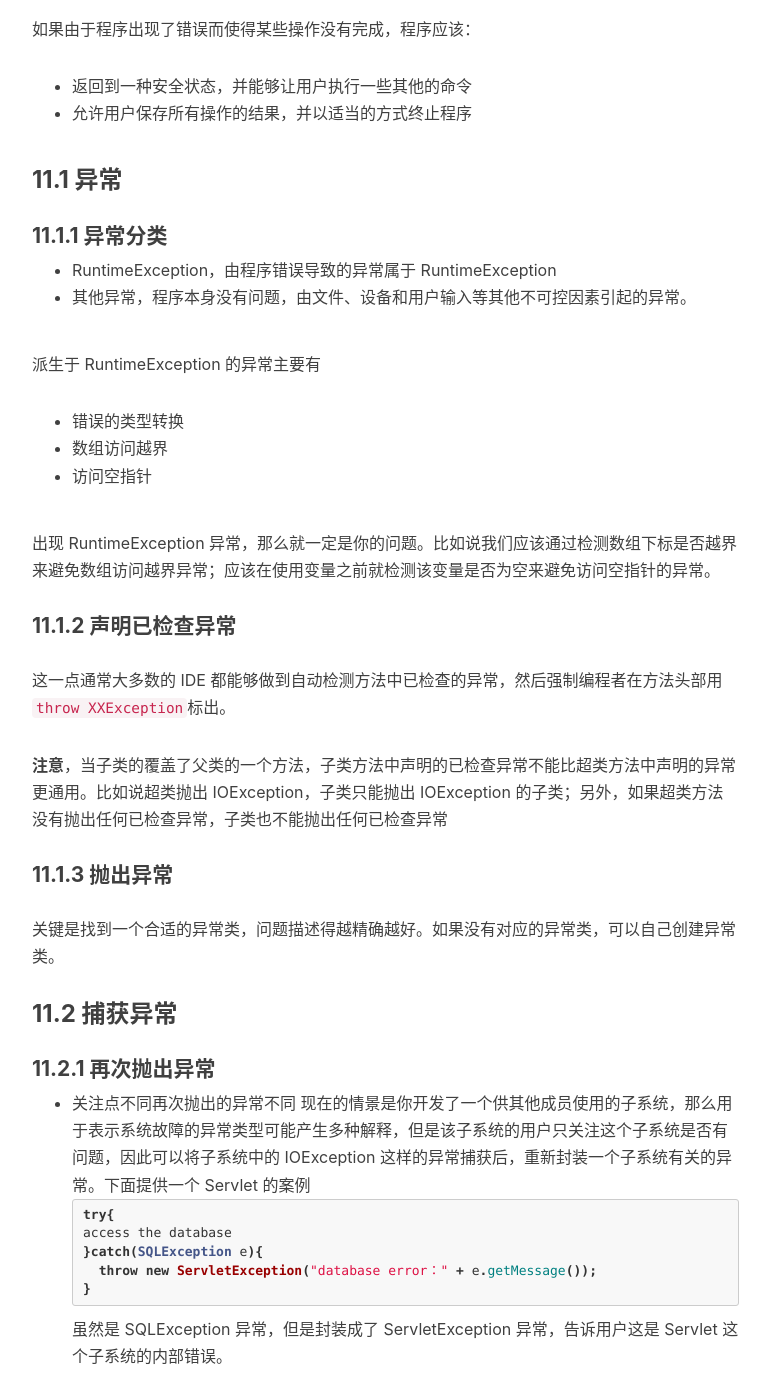
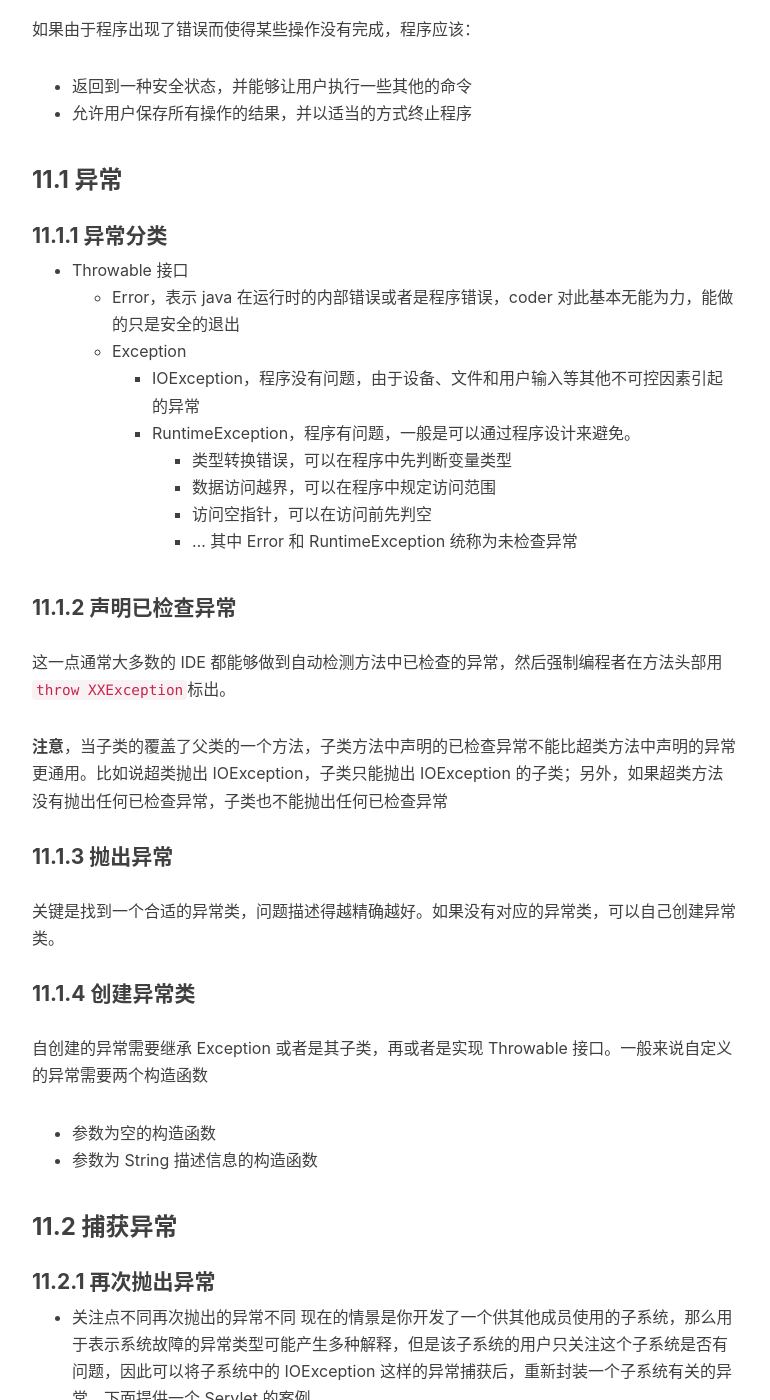
Before and after one commit to shihunyewu/shihunyewu.github.io, a Jekyll site: the page built from _posts/2018-05-30-Java-Learn-Exception-Debug.md, in a window 1280 px wide and 1400 px high, scrolled down 713 px. Shown: the whole window, without its empty margins (233-1003 px from the left). Built offline with Jekyll 4.4.1, drawn with Linux system fonts in a browser that asks for light colours; nearby versions of some CDN libraries; our own code applies the rules of GitHub Pages for plain Markdown files; comment, search, counter and statistics services are not loaded; some of the changed text lies outside the part shown.

Commit message:
第 2 次看异常

````diff
--- a/_posts/2018-05-30-Java-Learn-Exception-Debug.md
+++ b/_posts/2018-05-30-Java-Learn-Exception-Debug.md
@@ -18,24 +18,29 @@ tags:
 
 ### 11.1 异常
 #### 11.1.1 异常分类
-* RuntimeException，由程序错误导致的异常属于 RuntimeException
-* 其他异常，程序本身没有问题，由文件、设备和用户输入等其他不可控因素引起的异常。
-
-派生于 RuntimeException 的异常主要有
-* 错误的类型转换
-* 数组访问越界
-* 访问空指针
-
-出现 RuntimeException 异常，那么就一定是你的问题。比如说我们应该通过检测数组下标是否越界来避免数组访问越界异常；应该在使用变量之前就检测该变量是否为空来避免访问空指针的异常。
+- Throwable 接口
+	- Error，表示 java 在运行时的内部错误或者是程序错误，coder 对此基本无能为力，能做的只是安全的退出
+	- Exception
+		- IOException，程序没有问题，由于设备、文件和用户输入等其他不可控因素引起的异常
+		- RuntimeException，程序有问题，一般是可以通过程序设计来避免。
+			- 类型转换错误，可以在程序中先判断变量类型
+			- 数据访问越界，可以在程序中规定访问范围
+			- 访问空指针，可以在访问前先判空
+			- ...
+其中 Error 和 RuntimeException 统称为未检查异常
 
 #### 11.1.2 声明已检查异常
 这一点通常大多数的 IDE 都能够做到自动检测方法中已检查的异常，然后强制编程者在方法头部用```throw XXException```标出。
-
 
 **注意**，当子类的覆盖了父类的一个方法，子类方法中声明的已检查异常不能比超类方法中声明的异常更通用。比如说超类抛出 IOException，子类只能抛出 IOException 的子类；另外，如果超类方法没有抛出任何已检查异常，子类也不能抛出任何已检查异常
 
 #### 11.1.3 抛出异常
 关键是找到一个合适的异常类，问题描述得越精确越好。如果没有对应的异常类，可以自己创建异常类。
+
+#### 11.1.4 创建异常类
+自创建的异常需要继承 Exception 或者是其子类，再或者是实现 Throwable 接口。一般来说自定义的异常需要两个构造函数
+- 参数为空的构造函数
+- 参数为 String 描述信息的构造函数
 
 ### 11.2 捕获异常
 #### 11.2.1 再次抛出异常
@@ -85,3 +90,38 @@ try 子句执行完成后，会自动调用 res.close();这样不必再单独写
 在调试的时候可以使用
 
 ### 11.3 使用异常机制的技巧
+1. 尽量提前检测，防止异常发生。在无法检测异常的地方，才使用捕获异常
+2. 不要过分细化每个异常，可以将可能发生异常的代码放在同一个 try 中，然后使用多个 catch 语句来捕获异常
+3. 利用异常结构，抛出更加有意义的异常，可以将异常封装成自己的异常
+4. 如果异常几乎不会发生，那么可以不抛出异常，并不对异常做处理。
+5. 检测错误的时候，尽量抛出异常，尽量不返回一个异常值
+6. 需要传递异常的时候就传递异常，有时候需要让更高层的用户知道异常
+
+### 11.4 使用断言
+断言主要用于测试阶段，在运行程序的时候可以通过参数来选择使用断言还是不使用。默认情况下断言是被禁用的，可以通过 `-ea` 选项开启，如下
+```java
+java -ea MyApp
+```
+##### 何时使用断言？
+断言表示的是一种不可以恢复的异常，主要在测试阶段来测试参数或者是变量是否会出现非法的取值。开发者大多数使用断言来进行自我检查。
+
+### 11.5 使用日志
+日志相比于 `println()` 的好处：
+- 日志分级别，可以打印不同级别的信息
+- 日志可以过滤信息
+- 日志可以选择不打印到屏幕，不输出到文件
+- 日志可以选择不同的输出格式到文件
+- 日志一般有配置文件对其进行格式化
+
+### 11.6 调试技巧
+- 打印变量值
+- 每个类中添加一个可以独立运行的 main 函数，用 main 函数来对类的功能进行单元测试
+- 可以使用一些测试框架，比如 junit
+- 日志代理
+- 利用 Throwable 的 printStackTrace 打印堆栈信息
+- 将错误信息使用 System.err 打印到屏幕，也可以将其重定向到文件
+- 使用 -verbose 参数启动虚拟机观察类加载过程
+- 使用虚拟机提供的调试工具，比如
+	- jconsole，图形化界面，展示虚拟机运行期间的情况
+	- jmap，堆的转储，显示了堆中的每个对象。
+- 使用 -Xprof（没听说过）
````
